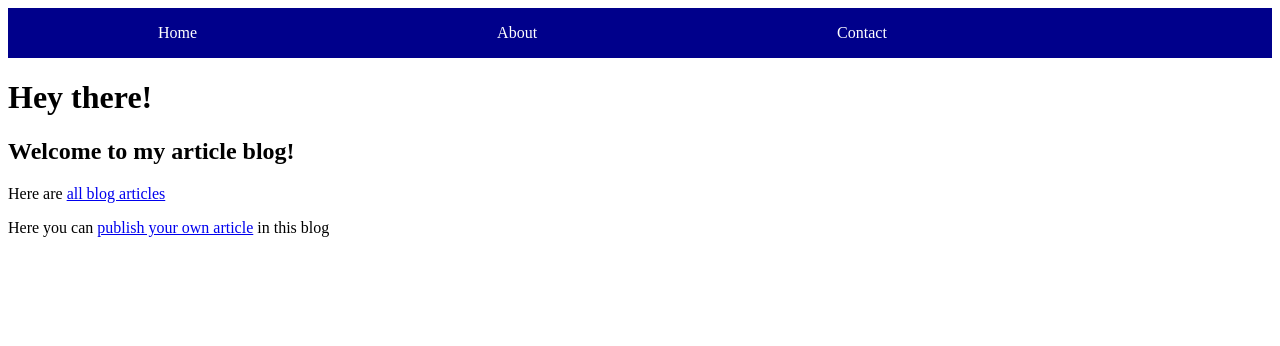
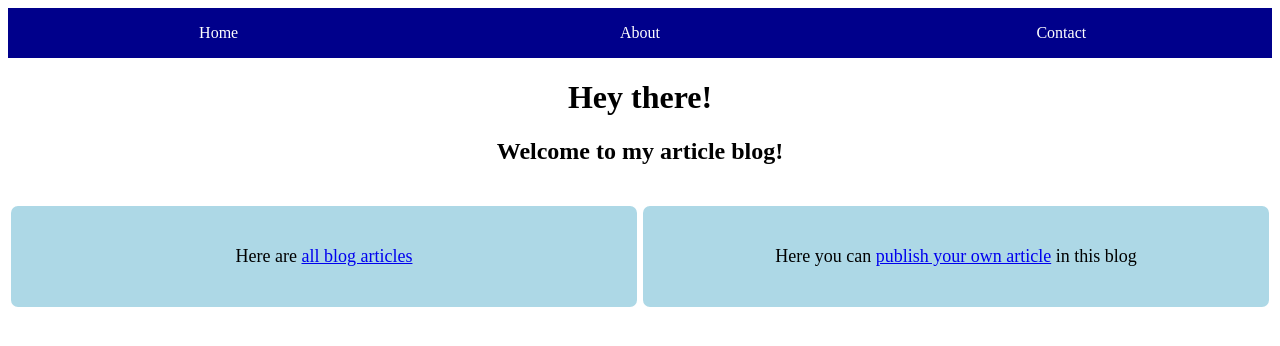
Before and after one commit to divinehoney/Hand-in-2-Flask, a Flask app: page / in a window 1280 px wide. Shown: the top 346 px of the page. Run offline with Flask 3, Linux system fonts and the light colour scheme.

Commit message:
change css on the starting page

```diff
--- a/app/static/css/main.css
+++ b/app/static/css/main.css
@@ -17,10 +17,37 @@ nav li a {
   display: block;
   color: white;
   text-align: center;
-  padding: 16px 150px 16px;
+  padding: 16px 16px;
   text-decoration: none;
 }
 
 nav li a:hover {
   background-color: blue;
 }
+
+h1 {
+  text-align: center;
+}
+
+h2 {
+  text-align: center;
+}
+
+.container {
+  display: flex;
+  justify-content: space-between;
+}
+
+.item {
+  flex: 1;
+}
+
+.entry_columns {
+  padding: 40px 10px;
+  background-color: lightblue;
+  border-radius: 10px;
+  border: 3px solid white;
+  color: black;
+  text-align: center;
+  font-size: large;
+}
--- a/app/templates/base.html
+++ b/app/templates/base.html
@@ -11,10 +11,10 @@
   </head>
   <body>
     <nav>
-      <ul>
-        <li><a href="/">Home</a></li>
-        <li><a href="/about-me/">About</a></li>
-        <li><a href="contact.html">Contact</a></li>
+      <ul class="container">
+        <li class="item"><a href="/">Home</a></li>
+        <li class="item"><a href="/about-me/">About</a></li>
+        <li class="item"><a href="contact.html">Contact</a></li>
       </ul>
     </nav>
     <main>{% block main %}{% endblock %}</main>
--- a/app/templates/index.html
+++ b/app/templates/index.html
@@ -6,7 +6,13 @@
     <h1>Hey there!</h1>
 
     <h2>Welcome to my article blog!</h2>
-    <p>Here are <a href="/articles/">all blog articles</a></p>
-    <p>Here you can <a href="/publisharticle"> publish your own article</a> in this blog</p>
+    <div class="container">
+        <div class="item">
+            <p class="entry_columns">Here are <a href="/articles/">all blog articles</a></p>
+        </div>
+        <div class="item">
+            <p class="entry_columns" >Here you can <a href="/publisharticle"> publish your own article</a> in this blog</p>
+        </div>
+    </div>
 
 {% endblock %}
```
